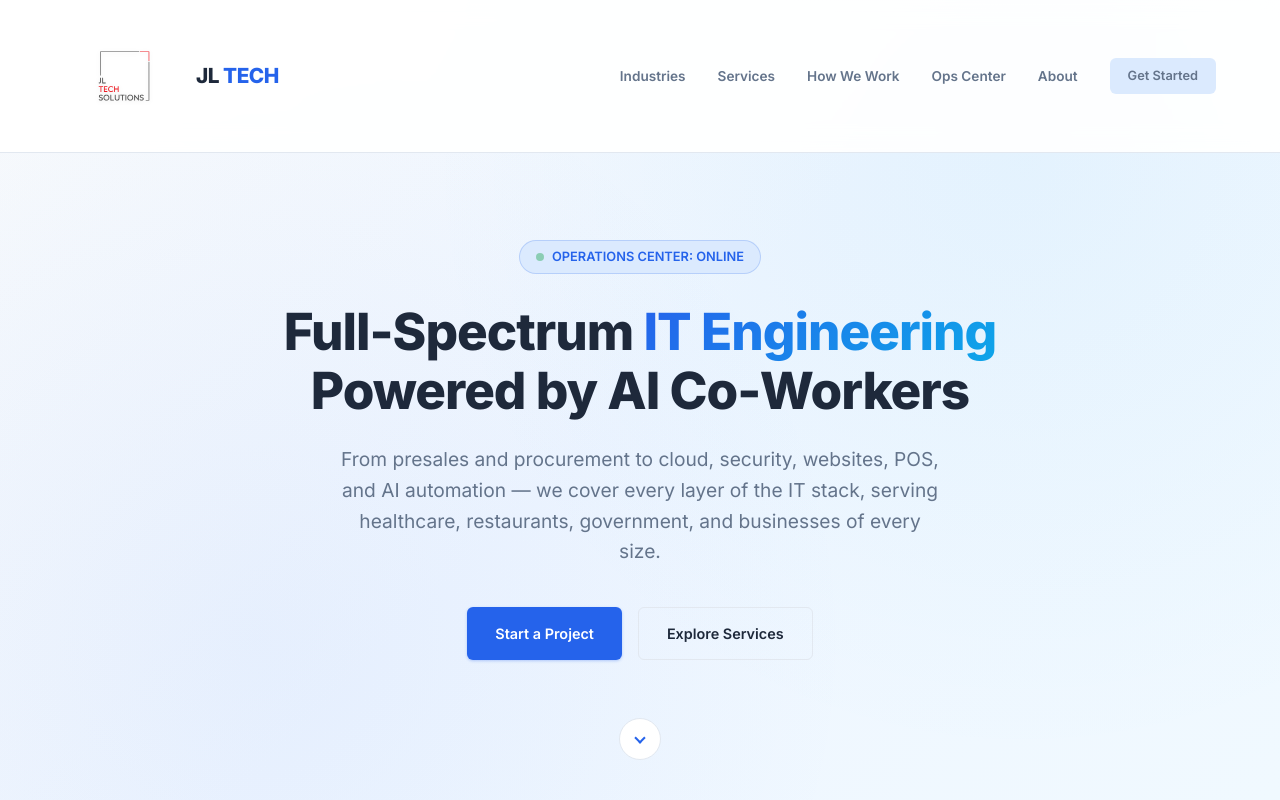
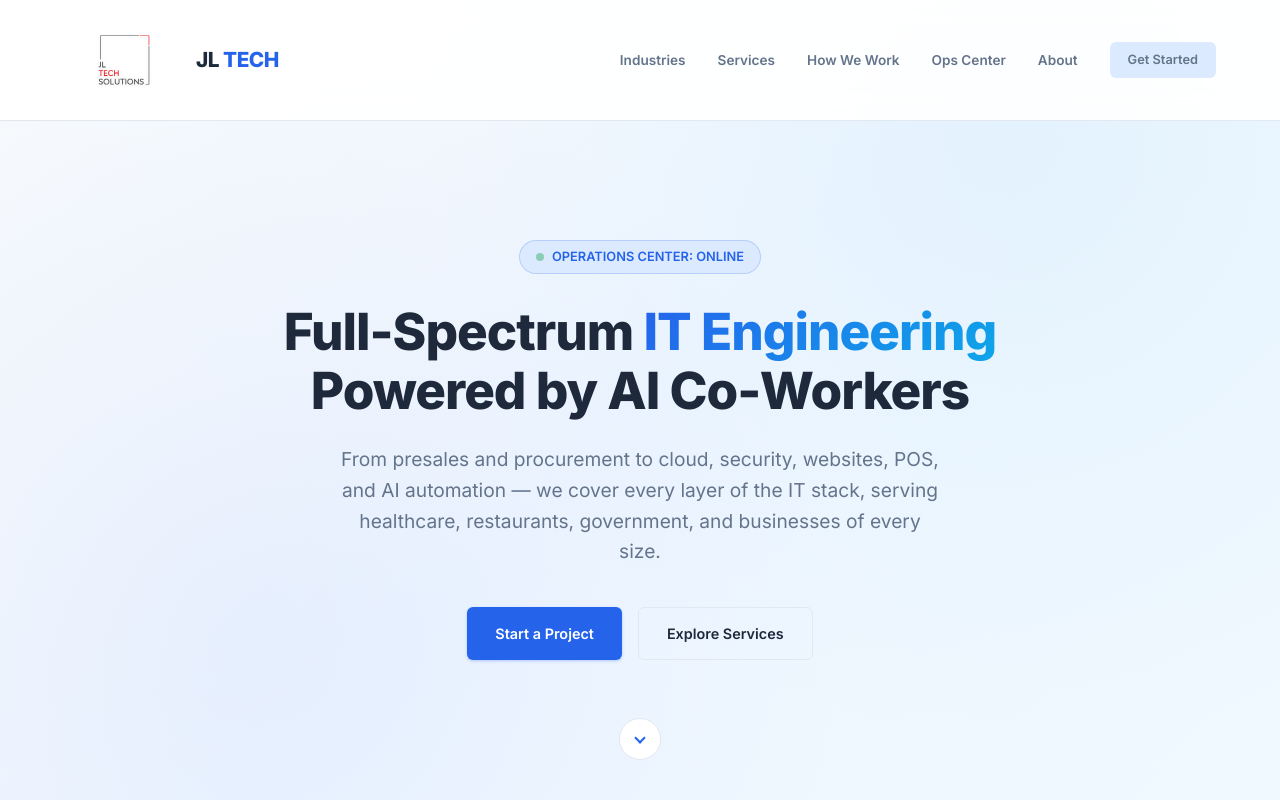
Before and after one commit to limjonathan/jltech-solutions, a website: page index.html in a window 1280 px wide. Shown: the top 800 px of the page. Drawn offline with Linux system fonts and the light colour scheme.

Commit message:
fix: header height matches logo (0 padding)

```diff
--- a/style.css
+++ b/style.css
@@ -207,7 +207,7 @@ img { max-width: 100%; height: auto; }
 .header-container {
     max-width: var(--max-width);
     margin: 0 auto;
-    padding: 16px 24px;
+    padding: 0 24px;
     display: flex;
     align-items: center;
     justify-content: space-between;
```
